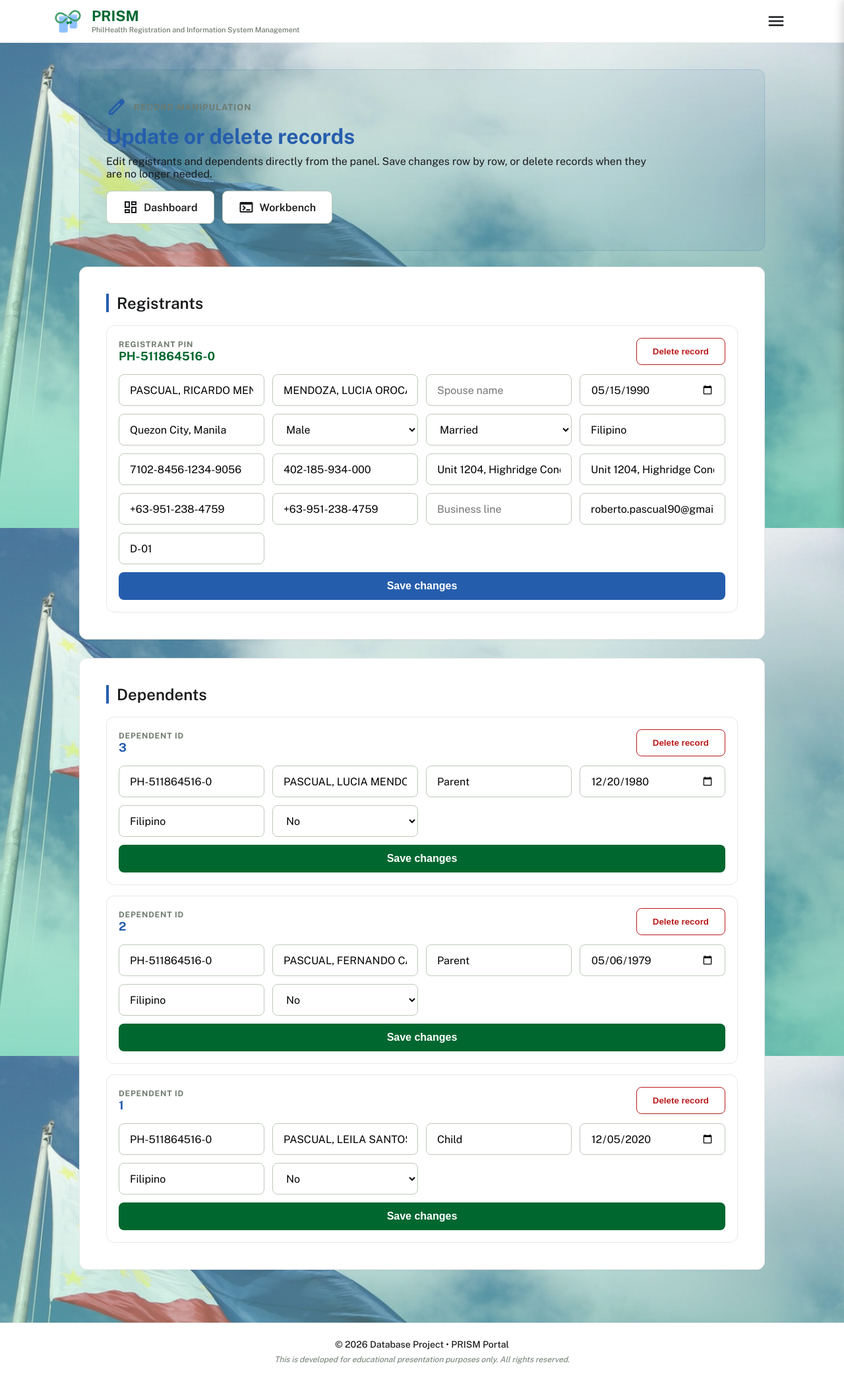
After one commit to rachelannec/pmrf-im-g8, a Flask app: page /admin/manage in a window 1280 px wide. The commit adds this page. Shown: the whole page at 66% size. Run offline with Flask 2, Linux system fonts and the light colour scheme; a user stored in the database is signed in; data comes from the database, SQL or seed files in the repository; both versions use the stored data as it was after the commit.

Commit message:
add admin manage functionality for registrants and dependents

```diff
--- a/app.py
+++ b/app.py
@@ -132,7 +132,7 @@ def admin_required(view_func):
 	@wraps(view_func)
 	def wrapped_view(*args, **kwargs):
 		if not session.get("admin_user"):
-			if request.is_json or request.path.endswith("/execute"):
+			if request.is_json or request.path.endswith("/execute") or request.headers.get("X-Requested-With") == "fetch":
 				return jsonify({"ok": False, "message": "Admin session expired. Please sign in again."}), 401
 			return redirect(url_for("admin_login"))
 		return view_func(*args, **kwargs)
@@ -159,6 +159,25 @@ def get_admin_dashboard_data():
 		"recent_registrants": [dict(row) for row in recent_registrants],
 		"recent_dependents": [dict(row) for row in recent_dependents],
 	}
+
+
+def get_admin_manage_data():
+	with get_db_connection() as conn:
+		registrants = conn.execute(
+			"SELECT PIN, MemberName, MotherMaidenName, SpouseName, BirthDate, BirthPlace, Sex, CivilStatus, Citizenship, PhilSysID, TIN, PermanentAddress, MailingAddress, HomePhone, MobilePhone, BusinessLine, EmailAddress, MemberTypeID, created_at FROM registrant_details ORDER BY id DESC"
+		).fetchall()
+		dependents = conn.execute(
+			"SELECT DependentID, PIN, DependentName, Relationship, DependentBirthDate, DependentCitizenship, DependentPWD, created_at FROM dependent_details ORDER BY DependentID DESC"
+		).fetchall()
+
+	return {
+		"registrants": [dict(row) for row in registrants],
+		"dependents": [dict(row) for row in dependents],
+	}
+
+
+def read_admin_form_payload():
+	return request.get_json(silent=True) or request.form
 
 
 def is_read_only_sql(query):
@@ -214,6 +233,131 @@ def admin_dashboard():
 		admin_user=session.get("admin_user"),
 		**get_admin_dashboard_data(),
 	)
+
+
+@app.route("/admin/manage")
+@admin_required
+def admin_manage():
+	init_db()
+	return render_template(
+		"admin_manage.html",
+		admin_user=session.get("admin_user"),
+		**get_admin_manage_data(),
+	)
+
+
+@app.route("/admin/registrants/<pin>/update", methods=["POST"])
+@admin_required
+def admin_update_registrant(pin):
+	init_db()
+	payload = read_admin_form_payload()
+
+	fields = {
+		"MemberName": (payload.get("MemberName") or "").strip(),
+		"MotherMaidenName": (payload.get("MotherMaidenName") or "").strip(),
+		"SpouseName": (payload.get("SpouseName") or "").strip(),
+		"BirthDate": (payload.get("BirthDate") or "").strip(),
+		"BirthPlace": (payload.get("BirthPlace") or "").strip(),
+		"Sex": (payload.get("Sex") or "").strip(),
+		"CivilStatus": (payload.get("CivilStatus") or "").strip(),
+		"Citizenship": (payload.get("Citizenship") or "").strip(),
+		"PhilSysID": (payload.get("PhilSysID") or "").strip() or None,
+		"TIN": (payload.get("TIN") or "").strip() or None,
+		"PermanentAddress": (payload.get("PermanentAddress") or "").strip(),
+		"MailingAddress": (payload.get("MailingAddress") or "").strip(),
+		"HomePhone": (payload.get("HomePhone") or "").strip(),
+		"MobilePhone": (payload.get("MobilePhone") or "").strip(),
+		"BusinessLine": (payload.get("BusinessLine") or "").strip(),
+		"EmailAddress": (payload.get("EmailAddress") or "").strip(),
+		"MemberTypeID": (payload.get("MemberTypeID") or "").strip(),
+	}
+
+	required = [fields["MemberName"], fields["BirthDate"], fields["BirthPlace"], fields["Sex"], fields["CivilStatus"], fields["Citizenship"], fields["PermanentAddress"], fields["MailingAddress"], fields["MobilePhone"], fields["EmailAddress"], fields["MemberTypeID"]]
+	if not all(required):
+		return jsonify({"ok": False, "message": "Missing required fields."}), 400
+
+	try:
+		with get_db_connection() as conn:
+			cursor = conn.execute(
+				"""
+				UPDATE registrant_details
+				SET MemberName = ?, MotherMaidenName = ?, SpouseName = ?, BirthDate = ?, BirthPlace = ?,
+					Sex = ?, CivilStatus = ?, Citizenship = ?, PhilSysID = ?, TIN = ?, PermanentAddress = ?,
+					MailingAddress = ?, HomePhone = ?, MobilePhone = ?, BusinessLine = ?, EmailAddress = ?, MemberTypeID = ?
+				WHERE PIN = ?
+				""",
+				(
+					fields["MemberName"], fields["MotherMaidenName"] or "N/A", fields["SpouseName"] or None, fields["BirthDate"], fields["BirthPlace"],
+					fields["Sex"], fields["CivilStatus"], fields["Citizenship"], fields["PhilSysID"], fields["TIN"], fields["PermanentAddress"],
+					fields["MailingAddress"], fields["HomePhone"], fields["MobilePhone"], fields["BusinessLine"], fields["EmailAddress"], fields["MemberTypeID"], pin,
+				),
+			)
+			conn.commit()
+			if cursor.rowcount == 0:
+				return jsonify({"ok": False, "message": "Registrant not found."}), 404
+	except sqlite3.IntegrityError as error:
+		return jsonify({"ok": False, "message": str(error)}), 400
+
+	return jsonify({"ok": True, "message": "Registrant updated."})
+
+
+@app.route("/admin/registrants/<pin>/delete", methods=["POST"])
+@admin_required
+def admin_delete_registrant(pin):
+	init_db()
+	with get_db_connection() as conn:
+		conn.execute("DELETE FROM dependent_details WHERE PIN = ?", (pin,))
+		cursor = conn.execute("DELETE FROM registrant_details WHERE PIN = ?", (pin,))
+		conn.commit()
+		if cursor.rowcount == 0:
+			return jsonify({"ok": False, "message": "Registrant not found."}), 404
+
+	return jsonify({"ok": True, "message": "Registrant deleted."})
+
+
+@app.route("/admin/dependents/<int:dependent_id>/update", methods=["POST"])
+@admin_required
+def admin_update_dependent(dependent_id):
+	init_db()
+	payload = read_admin_form_payload()
+
+	pin = (payload.get("PIN") or "").strip()
+	name = (payload.get("DependentName") or "").strip()
+	relationship = (payload.get("Relationship") or "").strip()
+	birthdate = (payload.get("DependentBirthDate") or "").strip()
+	citizenship = (payload.get("DependentCitizenship") or "").strip()
+	pwd = (payload.get("DependentPWD") or "No").strip()
+
+	if not all([pin, name, relationship, birthdate, citizenship]):
+		return jsonify({"ok": False, "message": "Missing required fields."}), 400
+
+	with get_db_connection() as conn:
+		cursor = conn.execute(
+			"""
+			UPDATE dependent_details
+			SET PIN = ?, DependentName = ?, Relationship = ?, DependentBirthDate = ?, DependentCitizenship = ?, DependentPWD = ?
+			WHERE DependentID = ?
+			""",
+			(pin, name, relationship, birthdate, citizenship, pwd, dependent_id),
+		)
+		conn.commit()
+		if cursor.rowcount == 0:
+			return jsonify({"ok": False, "message": "Dependent not found."}), 404
+
+	return jsonify({"ok": True, "message": "Dependent updated."})
+
+
+@app.route("/admin/dependents/<int:dependent_id>/delete", methods=["POST"])
+@admin_required
+def admin_delete_dependent(dependent_id):
+	init_db()
+	with get_db_connection() as conn:
+		cursor = conn.execute("DELETE FROM dependent_details WHERE DependentID = ?", (dependent_id,))
+		conn.commit()
+		if cursor.rowcount == 0:
+			return jsonify({"ok": False, "message": "Dependent not found."}), 404
+
+	return jsonify({"ok": True, "message": "Dependent deleted."})
 
 
 @app.route("/admin/workbench")
--- /dev/null
+++ b/templates/admin_manage.html
@@ -0,0 +1,153 @@
+{% extends "base.html" %}
+{% block content %}
+<main style="padding-top: 0; max-width: 1240px;">
+  <div class="form-card" style="margin-bottom: 24px; background: linear-gradient(135deg, rgba(0, 103, 47, 0.08), rgba(37, 93, 173, 0.08)); border: 1px solid rgba(37, 93, 173, 0.15);">
+    <div style="display: flex; justify-content: space-between; gap: 16px; flex-wrap: wrap; align-items: flex-start;">
+      <div>
+        <div style="display: flex; align-items: center; gap: 10px; margin-bottom: 10px;">
+          <span class="material-symbols-outlined" style="color: var(--secondary); font-size: 32px;">edit</span>
+          <span style="font-size: 13px; text-transform: uppercase; letter-spacing: 1px; color: var(--text-muted); font-weight: 700;">Record Manipulation</span>
+        </div>
+        <h1 style="margin-bottom: 10px; color: var(--secondary);">Update or delete records</h1>
+        <p style="max-width: 840px; margin: 0; color: var(--text-main);">Edit registrants and dependents directly from the panel. Save changes row by row, or delete records when they are no longer needed.</p>
+      </div>
+      <div style="display: flex; gap: 12px; flex-wrap: wrap; align-items: center;">
+        <a href="/admin/dashboard" class="btn-draft" style="text-decoration: none; display: inline-flex; align-items: center; gap: 8px;">
+          <span class="material-symbols-outlined">dashboard</span> Dashboard
+        </a>
+        <a href="/admin/workbench" class="btn-draft" style="text-decoration: none; display: inline-flex; align-items: center; gap: 8px;">
+          <span class="material-symbols-outlined">terminal</span> Workbench
+        </a>
+      </div>
+    </div>
+  </div>
+
+  <div id="manage-message"></div>
+
+  <section class="form-card" style="margin-bottom: 28px;">
+    <h2 class="section-title" style="margin-top: 0;">Registrants</h2>
+    <div style="display: grid; gap: 16px;">
+      {% for row in registrants %}
+      <article style="border: 1px solid var(--border-light); border-radius: 12px; padding: 18px; background: var(--surface);">
+        <div style="display: flex; justify-content: space-between; gap: 12px; flex-wrap: wrap; align-items: center; margin-bottom: 14px;">
+          <div>
+            <div style="font-size: 12px; color: var(--text-muted); font-weight: 700; text-transform: uppercase; letter-spacing: 0.8px;">Registrant PIN</div>
+            <div style="font-size: 18px; font-weight: 700; color: var(--primary);">{{ row.PIN }}</div>
+          </div>
+          <form method="post" action="/admin/registrants/{{ row.PIN }}/delete">
+            <button type="submit" class="btn-draft" style="color: var(--error); border-color: var(--error);">Delete record</button>
+          </form>
+        </div>
+
+        <form method="post" action="/admin/registrants/{{ row.PIN }}/update" class="admin-manage-grid" style="display: grid; grid-template-columns: repeat(auto-fit, minmax(180px, 1fr)); gap: 12px;">
+          <input type="hidden" name="PIN" value="{{ row.PIN }}">
+          <input type="text" name="MemberName" class="form-control" placeholder="Member name" value="{{ row.MemberName }}" required>
+          <input type="text" name="MotherMaidenName" class="form-control" placeholder="Mother's maiden name" value="{{ row.MotherMaidenName }}" required>
+          <input type="text" name="SpouseName" class="form-control" placeholder="Spouse name" value="{{ row.SpouseName or '' }}">
+          <input type="date" name="BirthDate" class="form-control" value="{{ row.BirthDate }}" required>
+          <input type="text" name="BirthPlace" class="form-control" placeholder="Birth place" value="{{ row.BirthPlace }}" required>
+          <select name="Sex" class="form-control" required>
+            <option value="Male" {% if row.Sex == 'Male' %}selected{% endif %}>Male</option>
+            <option value="Female" {% if row.Sex == 'Female' %}selected{% endif %}>Female</option>
+          </select>
+          <select name="CivilStatus" class="form-control" required>
+            <option value="Single" {% if row.CivilStatus == 'Single' %}selected{% endif %}>Single</option>
+            <option value="Married" {% if row.CivilStatus == 'Married' %}selected{% endif %}>Married</option>
+            <option value="Widow/er" {% if row.CivilStatus == 'Widow/er' %}selected{% endif %}>Widowed</option>
+            <option value="Annulled" {% if row.CivilStatus == 'Annulled' %}selected{% endif %}>Annulled</option>
+            <option value="Legally Separated" {% if row.CivilStatus == 'Legally Separated' %}selected{% endif %}>Legally Separated</option>
+          </select>
+          <input type="text" name="Citizenship" class="form-control" placeholder="Citizenship" value="{{ row.Citizenship }}" required>
+          <input type="text" name="PhilSysID" class="form-control" placeholder="PhilSys ID" value="{{ row.PhilSysID or '' }}">
+          <input type="text" name="TIN" class="form-control" placeholder="TIN" value="{{ row.TIN or '' }}">
+          <input type="text" name="PermanentAddress" class="form-control" placeholder="Permanent address" value="{{ row.PermanentAddress }}" required>
+          <input type="text" name="MailingAddress" class="form-control" placeholder="Mailing address" value="{{ row.MailingAddress }}" required>
+          <input type="text" name="HomePhone" class="form-control" placeholder="Home phone" value="{{ row.HomePhone or '' }}">
+          <input type="text" name="MobilePhone" class="form-control" placeholder="Mobile phone" value="{{ row.MobilePhone }}" required>
+          <input type="text" name="BusinessLine" class="form-control" placeholder="Business line" value="{{ row.BusinessLine or '' }}">
+          <input type="email" name="EmailAddress" class="form-control" placeholder="Email address" value="{{ row.EmailAddress }}" required>
+          <input type="text" name="MemberTypeID" class="form-control" placeholder="Member type ID" value="{{ row.MemberTypeID }}" required>
+          <button type="submit" class="btn-submit" style="grid-column: 1 / -1; background: var(--secondary);">Save changes</button>
+        </form>
+      </article>
+      {% else %}
+      <div style="text-align: center; color: var(--text-muted); padding: 24px 0;">No registrants available.</div>
+      {% endfor %}
+    </div>
+  </section>
+
+  <section class="form-card">
+    <h2 class="section-title" style="margin-top: 0;">Dependents</h2>
+    <div style="display: grid; gap: 16px;">
+      {% for row in dependents %}
+      <article style="border: 1px solid var(--border-light); border-radius: 12px; padding: 18px; background: var(--surface);">
+        <div style="display: flex; justify-content: space-between; gap: 12px; flex-wrap: wrap; align-items: center; margin-bottom: 14px;">
+          <div>
+            <div style="font-size: 12px; color: var(--text-muted); font-weight: 700; text-transform: uppercase; letter-spacing: 0.8px;">Dependent ID</div>
+            <div style="font-size: 18px; font-weight: 700; color: var(--secondary);">{{ row.DependentID }}</div>
+          </div>
+          <form method="post" action="/admin/dependents/{{ row.DependentID }}/delete">
+            <button type="submit" class="btn-draft" style="color: var(--error); border-color: var(--error);">Delete record</button>
+          </form>
+        </div>
+
+        <form method="post" action="/admin/dependents/{{ row.DependentID }}/update" style="display: grid; grid-template-columns: repeat(auto-fit, minmax(180px, 1fr)); gap: 12px;">
+          <input type="text" name="PIN" class="form-control" placeholder="PIN" value="{{ row.PIN }}" required>
+          <input type="text" name="DependentName" class="form-control" placeholder="Dependent name" value="{{ row.DependentName }}" required>
+          <input type="text" name="Relationship" class="form-control" placeholder="Relationship" value="{{ row.Relationship }}" required>
+          <input type="date" name="DependentBirthDate" class="form-control" value="{{ row.DependentBirthDate }}" required>
+          <input type="text" name="DependentCitizenship" class="form-control" placeholder="Citizenship" value="{{ row.DependentCitizenship }}" required>
+          <select name="DependentPWD" class="form-control" required>
+            <option value="No" {% if row.DependentPWD == 'No' %}selected{% endif %}>No</option>
+            <option value="Yes" {% if row.DependentPWD == 'Yes' %}selected{% endif %}>Yes</option>
+          </select>
+          <button type="submit" class="btn-submit" style="grid-column: 1 / -1; background: var(--primary);">Save changes</button>
+        </form>
+      </article>
+      {% else %}
+      <div style="text-align: center; color: var(--text-muted); padding: 24px 0;">No dependents available.</div>
+      {% endfor %}
+    </div>
+  </section>
+</main>
+
+<script>
+document.addEventListener('DOMContentLoaded', function() {
+  const messageBox = document.getElementById('manage-message');
+
+  function showMessage(type, text) {
+    const icon = type === 'error' ? 'error' : 'check_circle';
+    messageBox.innerHTML = `
+      <div class="alert alert-${type}">
+        <span class="material-symbols-outlined">${icon}</span> ${text}
+      </div>
+    `;
+  }
+
+  async function postForm(form) {
+    const response = await fetch(form.action, {
+      method: 'POST',
+      body: new FormData(form),
+      headers: { 'X-Requested-With': 'fetch' }
+    });
+    const data = await response.json();
+    if (!response.ok) {
+      throw new Error(data.message || 'Request failed.');
+    }
+    return data;
+  }
+
+  document.querySelectorAll('form').forEach(form => {
+    form.addEventListener('submit', async function(event) {
+      event.preventDefault();
+      try {
+        const data = await postForm(form);
+        showMessage('success', data.message || 'Saved.');
+      } catch (error) {
+        showMessage('error', error.message);
+      }
+    });
+  });
+});
+</script>
+{% endblock %}
--- a/templates/base.html
+++ b/templates/base.html
@@ -127,6 +127,9 @@
             <a href="/admin/workbench" class="sidebar-link" style="display: flex; align-items: center; gap: 14px; padding: 16px 24px; text-decoration: none; color: var(--text-main); font-weight: 600; font-size: 16px; transition: background 0.2s, color 0.2s;">
                 <span class="material-symbols-outlined" style="color: var(--primary);">terminal</span> SQL Workbench
             </a>
+            <a href="/admin/manage" class="sidebar-link" style="display: flex; align-items: center; gap: 14px; padding: 16px 24px; text-decoration: none; color: var(--text-main); font-weight: 600; font-size: 16px; transition: background 0.2s, color 0.2s;">
+                <span class="material-symbols-outlined" style="color: var(--secondary);">edit</span> Manage Records
+            </a>
             <a href="/admin/logout" class="sidebar-link" style="display: flex; align-items: center; gap: 14px; padding: 16px 24px; text-decoration: none; color: var(--text-main); font-weight: 600; font-size: 16px; transition: background 0.2s, color 0.2s;">
                 <span class="material-symbols-outlined" style="color: var(--error);">logout</span> Logout
             </a>
```
Also changed, not shown: templates/admin_dashboard.html (+15 -0 lines), philhealth.db.
